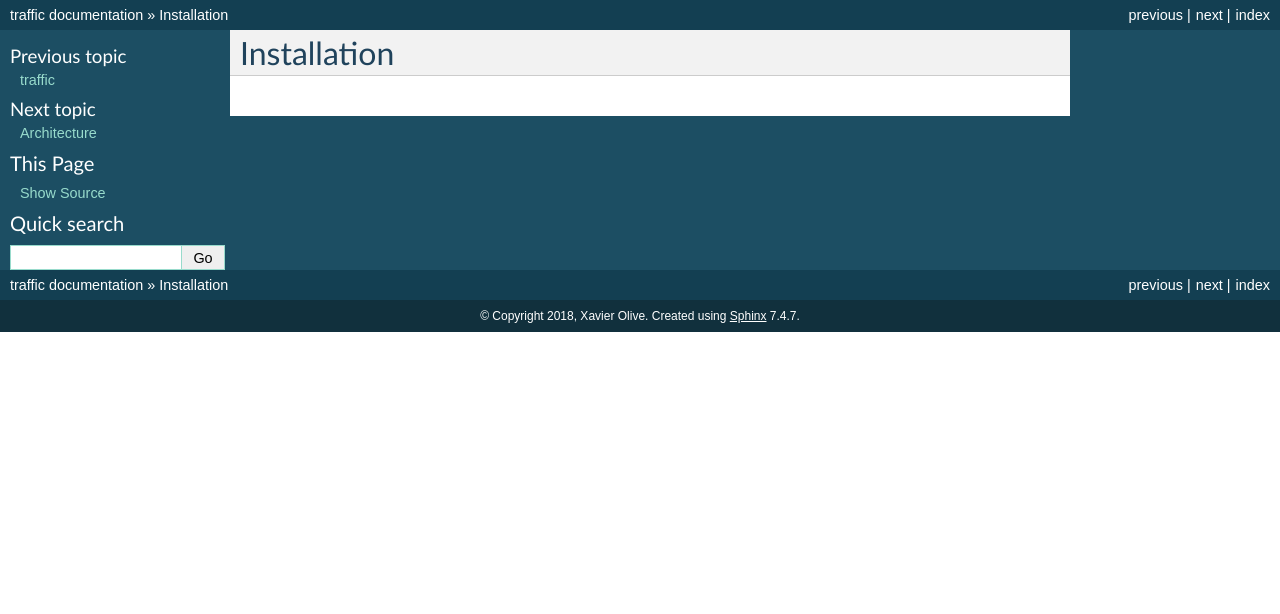
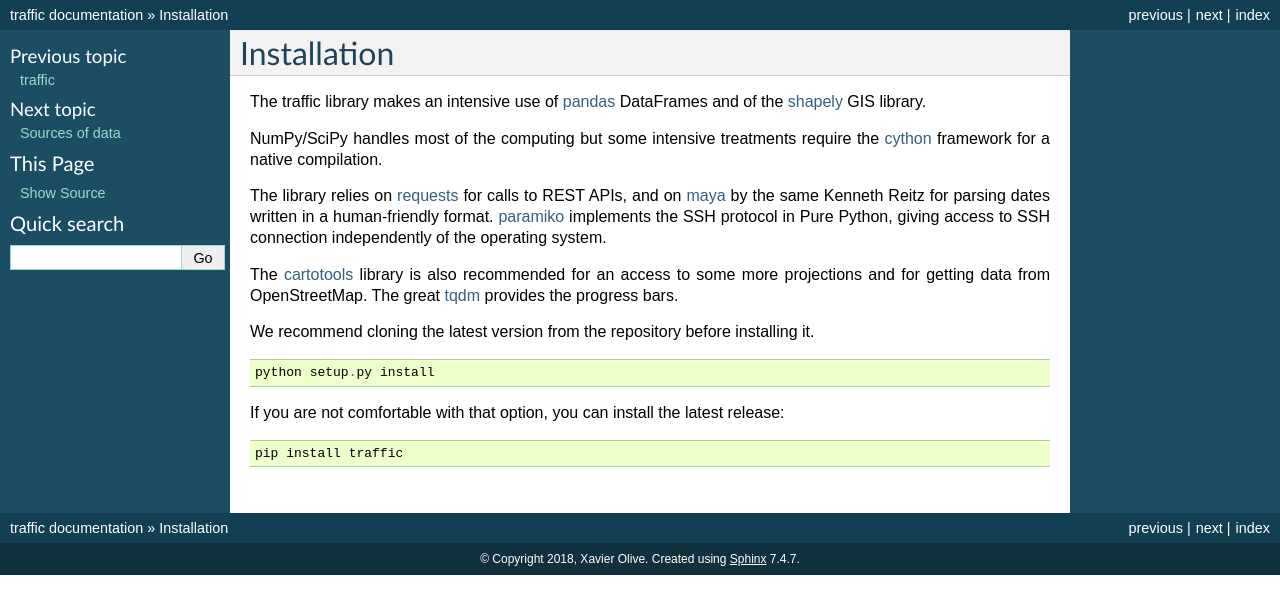
Before and after one commit to xoolive/traffic, a Sphinx documentation site: the page built from docs/installation.rst, in a window 1280 px wide. Shown: the top 614 px of the page. Built offline with Sphinx 7.4.7, drawn with Linux system fonts in a browser that asks for light colours; pages that are not in the unit, such as notebooks, are missing from menus.

Commit message:
More documentation and improved installation process

```diff
--- /dev/null
+++ b/docs/data.rst
@@ -0,0 +1,2 @@
+Sources of data
+===============
--- a/docs/index.rst
+++ b/docs/index.rst
@@ -17,7 +17,8 @@ pointing to a pandas dataframe.
 
 The library also offers facilities to parse and/or access traffic data from open
 sources of ADS-B traffic like the `OpenSky Network <https://opensky-network.org/>`_
-or Eurocontrol DDR files. It should be easily extendable to other sources of data.
+or Eurocontrol DDR files. It is designed to be easily extendable to other
+sources of data.
 
 
 
@@ -26,6 +27,7 @@ or Eurocontrol DDR files. It should be easily extendable to other sources of dat
 
    installation
    quickstart
+   data
    architecture
    scenarios
    publications
--- a/docs/installation.rst
+++ b/docs/installation.rst
@@ -1,2 +1,28 @@
 Installation
 ============
+
+The traffic library makes an intensive use of `pandas <https://pandas.pydata.org/>`_ DataFrames and of the `shapely <https://shapely.readthedocs.io/en/latest/>`_ GIS library.
+
+NumPy/SciPy handles most of the computing but some intensive treatments require
+the `cython <http://cython.org/>`_ framework for a native compilation.
+
+The library relies on `requests <http://docs.python-requests.org/en/master/>`_
+for calls to REST APIs, and on `maya <https://github.com/kennethreitz/maya>`_ by
+the same Kenneth Reitz for parsing dates written in a human-friendly format.
+`paramiko <http://www.paramiko.org/>`_ implements the SSH protocol in Pure
+Python, giving access to SSH connection independently of the operating system.
+
+The `cartotools <https://github.com/xoolive/cartotools>`_ library is also
+recommended for an access to some more projections and for getting data from
+OpenStreetMap. The great `tqdm <https://github.com/tqdm/tqdm>`_ provides the
+progress bars.
+
+We recommend cloning the latest version from the repository before installing it.
+
+.. parsed-literal::
+    python setup.py install
+
+If you are not comfortable with that option, you can install the latest release:
+
+.. parsed-literal::
+    pip install traffic
```
Also changed, not shown: readme.md (+20 -9 lines), setup.py (+40 -16 lines), data/readme.md (added), 1 other file.
